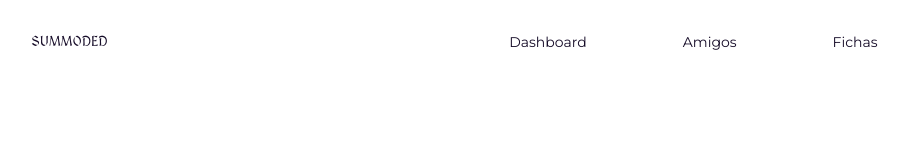
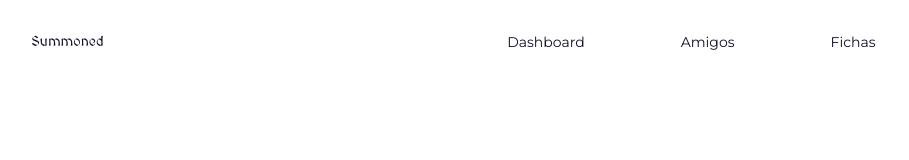
Before and after one commit to JoaoLucasLourenco/summoned, a Next.js app in the folder frontend/: page /dashboard in a window 1280 px wide. Shown: the top 160 px of the page, without its empty margins (25-934 px from the left). Built offline with nearby package versions, Linux system fonts and the light colour scheme.

Commit message:
refact: header name

```diff
--- a/frontend/src/app/dashboard/page.tsx
+++ b/frontend/src/app/dashboard/page.tsx
@@ -1,5 +1,3 @@
-import { loggedIn } from "@/constants";
-import { redirect } from "next/navigation";
 
 
 export default function Dashboard(){
--- a/frontend/src/app/layout.tsx
+++ b/frontend/src/app/layout.tsx
@@ -1,9 +1,9 @@
 import type { Metadata } from "next";
 import { Montserrat } from "next/font/google";
 import "./globals.css";
-import Header from "@/components/header";
 import { MedievalSharp } from "next/font/google";
 import { Analytics } from "@vercel/analytics/react";
+import Navbar from "@/components/header";
 const medievalSharp = MedievalSharp({ weight: "400" , subsets:["latin"]});
 const inter = Montserrat({ subsets: ["latin"] });
 
@@ -20,7 +20,7 @@ export default function RootLayout({
   return (
     <html lang="pt-br">
       <body className={inter.className}>
-        <Header/>
+        <Navbar/>
         {children}</body>
         <Analytics/>
     </html>
--- a/frontend/src/components/header.tsx
+++ b/frontend/src/components/header.tsx
@@ -4,27 +4,23 @@ import { useNavigation } from "@/hooks/useNavigation";
 import { usePathname } from "next/navigation";
 import { MedievalSharp } from "next/font/google";
 
-const medievalSharp = MedievalSharp({ weight: "400" , subsets:["latin"]});
-export default function Header(){
+const medievalSharp = MedievalSharp({ weight: "400", subsets: ["latin"] });
+export default function Navbar() {
 
     const links = useNavigation();
     const currentPath = usePathname();
-    return(
+    return (
         <>
-            <header
-            className="
-            p-4
-            "
-            >
             <nav className="
                 text-sm
                 flex
                 items-center
+                p-4
                 ">
                 <a href="/"
-                        className={"sm:px-10 px-4 py-4 m-0 "+medievalSharp.className}
+                    className={"sm:px-10 px-4 py-4 m-0 " + medievalSharp.className}
                 >
-                        SUMMODED
+                    Summoned
 
                 </a>
                 <ul
@@ -37,13 +33,13 @@ export default function Header(){
                     "
                 >
                     {
-                                links.map((link)=>(
+                        links.map((link) => (
                             <li key={link.id}>
                                 <a href={link.route}
-                                        data-hidden={currentPath!=='/dashboard'}
-                                        data-active={currentPath==link.route}
+                                    data-hidden={currentPath !== '/dashboard'}
+                                    data-active={currentPath == link.route}
                                     className={
-                                            'data-[hidden=true]:hidden data-[active=true]:border-b-secondary'+
+                                        'data-[hidden=true]:hidden data-[active=true]:border-b-secondary' +
                                         ' rounded py-4 px-10 hover:bg-secondary '
                                     }
 
@@ -63,14 +59,13 @@ export default function Header(){
                     <a href={'/login'}
                         data-active={currentPath !== '/'}
                         className={
-                                        'data-[active=true]:hidden '+
+                            'data-[active=true]:hidden ' +
                             'rounded-full py-4 px-10 border border-secondary hover:bg-secondary hover:text-white'
                         }
                     >Entrar</a>
                 </div>
 
             </nav>
-                </header>
         </>
     );
 }
```
Lines whose indentation alone changed are shown as unchanged.
